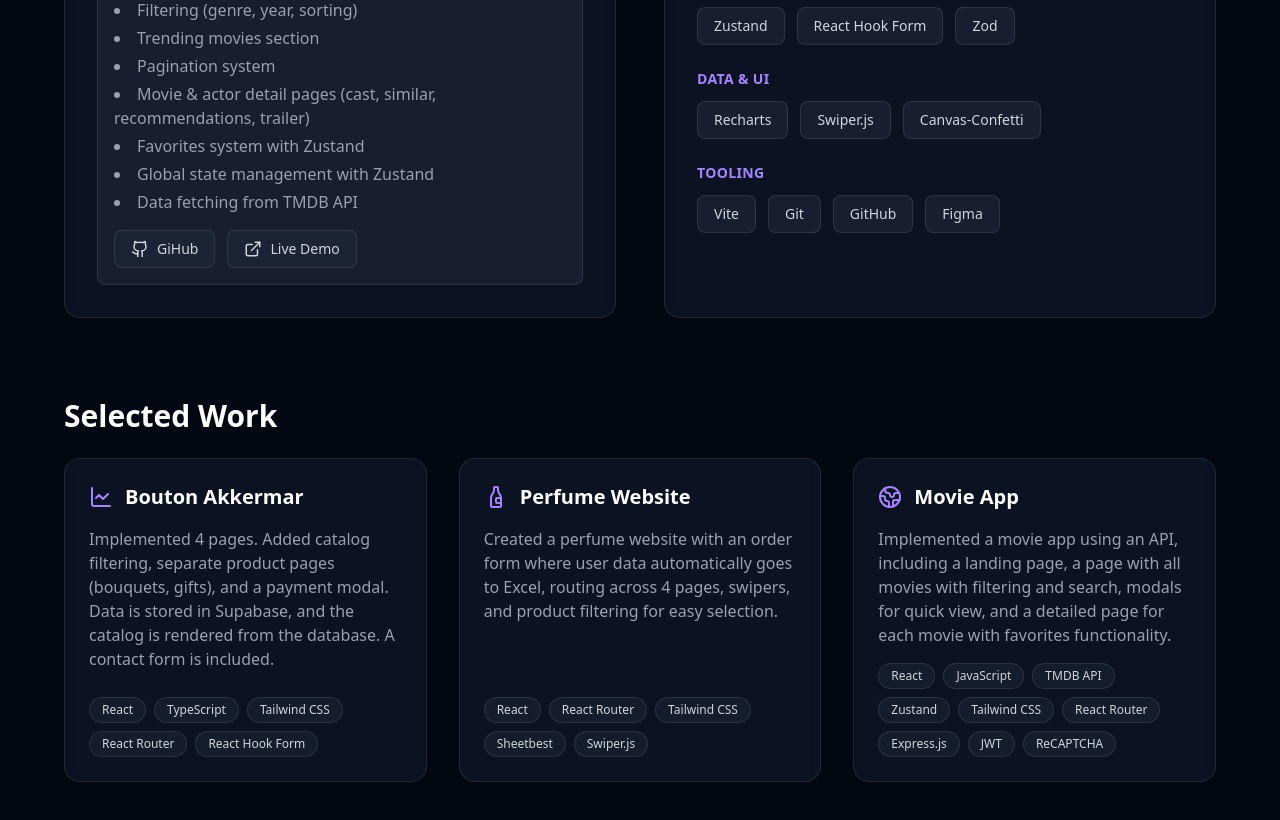
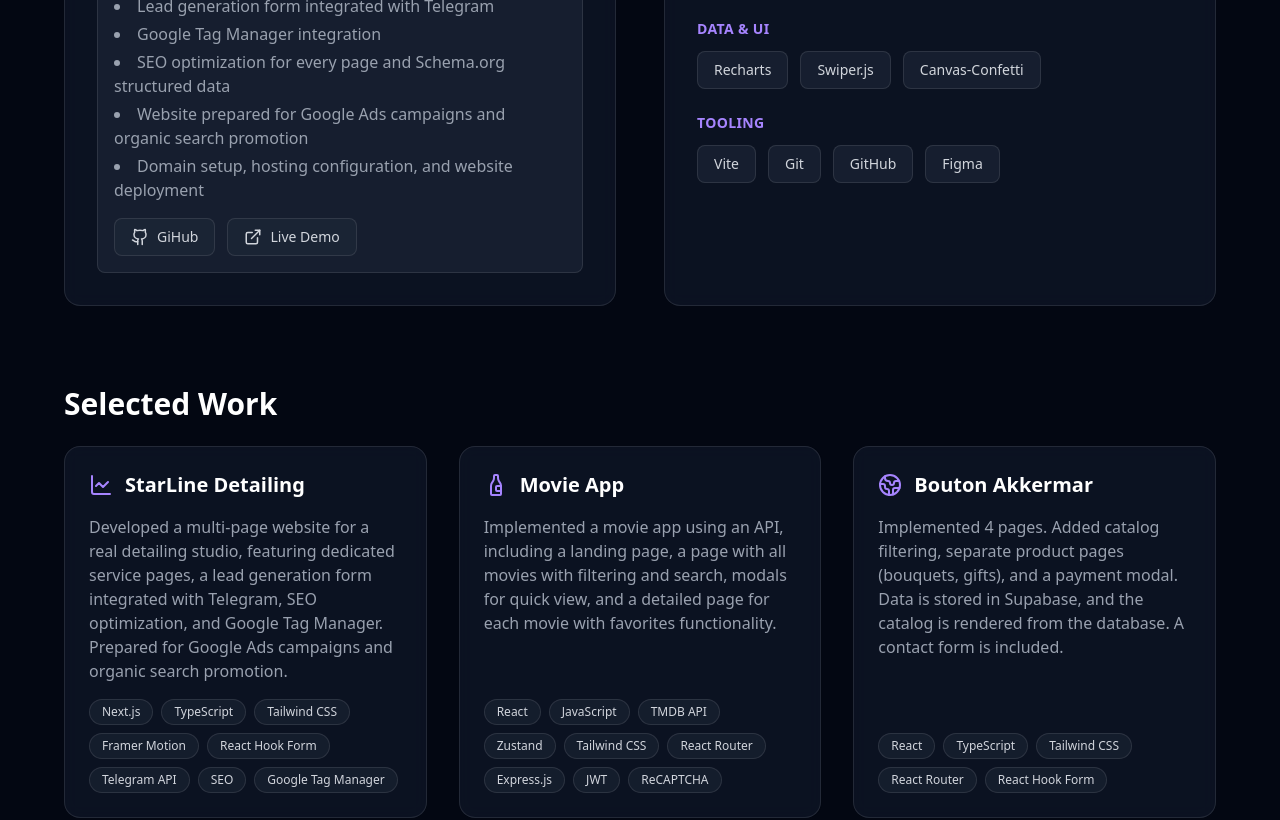
Before and after one commit to VladislavProhorov123/Portfolio, a React (Vite) app: page / in a window 1280 px wide. Shown: the part 1380-2200 px from the top of the page. Built offline with nearby package versions, Linux system fonts and the light colour scheme.

Commit message:
add new project

```diff
--- a/src/i18n/locales/en/translation.json
+++ b/src/i18n/locales/en/translation.json
@@ -7,17 +7,14 @@
   "aboutMeTitle": "About Me",
   "bio": "Hello! I'm Vladyslav, a Junior Fullstack Developer. I build modern web applications using React, TypeScript, Node.js, and Express.js. I work with state management using Zustand, integrate external APIs, design and implement backend functionality, and manage databases with Prisma ORM. I also create animations and interactive UI effects with Framer Motion, focusing on performance, user experience, and clean code. My goal is to develop reliable, scalable, and user-friendly web solutions.",
   "achievementsTitle": "Achievements / Projects",
-  "project1Title": "MovieApp",
+  "project1Title": "StarLine Detailing - Real Commercial Project",
   "project1Items": [
-    "Multi-page app (Home, Movies, Actors, Details pages)",
-    "Movie search with debounce and history",
-    "Filtering (genre, year, sorting)",
-    "Trending movies section",
-    "Pagination system",
-    "Movie & actor detail pages (cast, similar, recommendations, trailer)",
-    "Favorites system with Zustand",
-    "Global state management with Zustand",
-    "Data fetching from TMDB API"
+    "Multi-page website with dedicated detailing service pages",
+    "Lead generation form integrated with Telegram",
+    "Google Tag Manager integration",
+    "SEO optimization for every page and Schema.org structured data",
+    "Website prepared for Google Ads campaigns and organic search promotion",
+    "Domain setup, hosting configuration, and website deployment"
   ],
   "techStackTitle": "Tech Stack",
   "core": "Core",
@@ -29,6 +26,37 @@
   "title": "Selected Work",
   "projects": [
     {
+      "title": "StarLine Detailing",
+      "description": "Developed a multi-page website for a real detailing studio, featuring dedicated service pages, a lead generation form integrated with Telegram, SEO optimization, and Google Tag Manager. Prepared for Google Ads campaigns and organic search promotion.",
+      "techStack": [
+        "Next.js",
+        "TypeScript",
+        "Tailwind CSS",
+        "Framer Motion",
+        "React Hook Form",
+        "Telegram API",
+        "SEO",
+        "Google Tag Manager"
+      ],
+      "link": "https://starline-detailing.com/"
+    },
+    {
+      "title": "Movie App",
+      "description": "Implemented a movie app using an API, including a landing page, a page with all movies with filtering and search, modals for quick view, and a detailed page for each movie with favorites functionality.",
+      "techStack": [
+        "React",
+        "JavaScript",
+        "TMDB API",
+        "Zustand",
+        "Tailwind CSS",
+        "React Router",
+        "Express.js",
+        "JWT",
+        "ReCAPTCHA"
+      ],
+      "link": "https://movie-app-one-alpha-11.vercel.app/"
+    },
+    {
       "title": "Bouton Akkermar",
       "description": "Implemented 4 pages. Added catalog filtering, separate product pages (bouquets, gifts), and a payment modal. Data is stored in Supabase, and the catalog is rendered from the database. A contact form is included.",
       "techStack": [
@@ -39,27 +67,7 @@
         "React Hook Form"
       ],
       "link": "https://bouton-akkerman.vercel.app/"
-    },
-    {
-      "title": "Perfume Website",
-      "description": "Created a perfume website with an order form where user data automatically goes to Excel, routing across 4 pages, swipers, and product filtering for easy selection.",
-      "techStack": [
-        "React",
-        "React Router",
-        "Tailwind CSS",
-        "Sheetbest",
-        "Swiper.js"
-      ],
-      "link": "https://bbenvenuti.vercel.app/"
-    },
-    {
-      "title": "Movie App",
-      "description": "Implemented a movie app using an API, including a landing page, a page with all movies with filtering and search, modals for quick view, and a detailed page for each movie with favorites functionality.",
-      "techStack": ["React", "JavaScript", "TMDB API", "Zustand", "Tailwind CSS", "React Router", "Express.js", "JWT", "ReCAPTCHA"],
-      "link": "https://movie-app-one-alpha-11.vercel.app/"
     }
-
-
   ],
   "contact": {
     "title": "Ready to build something great?",
--- a/src/i18n/locales/uk/translation.json
+++ b/src/i18n/locales/uk/translation.json
@@ -7,17 +7,14 @@
   "aboutMeTitle": "Про мене",
   "bio": "Привіт! Я Владислав, Junior Fullstack Developer. Розробляю сучасні вебзастосунки з використанням React, TypeScript, Node.js та Express.js. Працюю з управлінням станом через Zustand, взаємодію із зовнішніми API, проєктую та інтегрую серверну логіку, працюю з базами даних через Prisma ORM. Також створюю анімації та UI-ефекти за допомогою Framer Motion, приділяючи особливу увагу продуктивності, зручності користування та якості коду. Моя мета — створювати надійні, масштабовані та зручні вебрішення.",
   "achievementsTitle": "Досягнення / Проекти",
-  "project1Title": "Movie App",
+  "project1Title": "StarLine Detailing - реальний комерційний кейс",
   "project1Items": [
-    "Багатосторінковий додаток (Home, Movies, Actors, Details)",
-    "Пошук фільмів з debounce та історією",
-    "Фільтрація (жанр, рік, сортування)",
-    "Секція Trending",
-    "Пагінація",
-    "Детальні сторінки фільмів та акторів (каст, схожі, рекомендації, трейлер)",
-    "Система обраного (Zustand)",
-    "Глобальний стан через Zustand",
-    "Робота з TMDB API"
+    "Багатосторінковий сайт з окремими сторінками послуг детейлінгу",
+    "Форма заявки з інтеграцією Telegram",
+    "SEO-оптимізація для кожної сторінки, гугл оптимізація та структуровані дані Schema.org",
+    "Інтеграція Google Tag Manager",
+    "Підготовка сайту до запуску Google Ads та пошукового просування",
+    "Підключення домену, налаштування хостингу та запуск сайту"
   ],
   "techStackTitle": "Стек технологій",
   "core": "Core",
@@ -29,6 +26,37 @@
   "title": "Вибране",
   "projects": [
     {
+      "title": "StarLine Detailing",
+      "description": "Розробив багатосторінковий сайт для реальної детейлінг-студії з окремими сторінками послуг, формою заявки з інтеграцією Telegram, SEO-оптимізацією та Google Tag Manager. Сайт підготовлений для запуску рекламних кампаній Google Ads і пошукового просування.",
+      "techStack": [
+        "Next.js",
+        "TypeScript",
+        "Tailwind CSS",
+        "Framer Motion",
+        "React Hook Form",
+        "Telegram API",
+        "SEO",
+        "Google Tag Manager"
+      ],
+      "link": "https://starline-detailing.com/"
+    },
+    {
+      "title": "Movie App",
+      "description": "Реалізовано додаток для перегляду фільмів через API, що включає лендинг-сторінку, сторінку з усіма фільмами з фільтрацією та пошуком, модальні вікна для швидкого перегляду та детальну сторінку кожного фільму з функціоналом обраного.",
+      "techStack": [
+        "React",
+        "JavaScript",
+        "TMDB API",
+        "Zustand",
+        "Tailwind CSS",
+        "React Router",
+        "Express.js",
+        "JWT",
+        "ReCAPTCHA"
+      ],
+      "link": "https://movie-app-one-alpha-11.vercel.app/"
+    },
+    {
       "title": "Bouton Akkermar",
       "description": "Реалізовано 4 сторінки сайту. Є фільтрація каталогу, окремі сторінки товарів (букети, подарунки) та модальне вікно для оплати. Дані зберігаються в Supabase, каталог рендериться з бази. Додано форму зворотного зв’язку.",
       "techStack": [
@@ -39,26 +67,7 @@
         "React Hook Form"
       ],
       "link": "https://bouton-akkerman.vercel.app/"
-    },
-    {
-      "title": "Сайт памфумів",
-      "description": "Створено сайт парфумів з формою замовлень, де дані користувачів автоматично потрапляють в Excel, реалізований роутинг по 4 сторінках, додані свайпери та фільтрація товарів для зручного вибору.",
-      "techStack": [
-        "React",
-        "React Router",
-        "Tailwind CSS",
-        "Sheetbest",
-        "Swiper.js"
-      ],
-      "link": "https://bbenvenuti.vercel.app/"
-    },
-    {
-      "title": "Movie App",
-      "description": "Реалізовано додаток для перегляду фільмів через API, що включає лендинг-сторінку, сторінку з усіма фільмами з фільтрацією та пошуком, модальні вікна для швидкого перегляду та детальну сторінку кожного фільму з функціоналом обраного.",
-      "techStack": ["React", "JavaScript", "TMDB API", "Zustand", "Tailwind CSS", "React Router", "Express.js", "JWT", "ReCAPTCHA"],
-      "link": "https://movie-app-one-alpha-11.vercel.app/"
     }
-
   ],
   "contact": {
     "title": "Готовий створювати щось круте?",
--- a/src/sections/About.tsx
+++ b/src/sections/About.tsx
@@ -11,6 +11,7 @@
     {
       title: t("frontend"),
       items: [
+        "Next.js",
         "React",
         "React Router",
         "Tailwind CSS",
@@ -20,7 +21,7 @@
     },
     {
       title: t("backend"),
-      items: ["Node.js", "Express.js", "REST API", "JWT", "bcrypt", "Neon"],
+      items: ["Node.js", "REST API", "JWT", "bcrypt", "Neon"],
     },
     { title: t("stateForms"), items: ["Zustand", "React Hook Form", "Zod"] },
     { title: t("dataUi"), items: ["Recharts", "Swiper.js", "Canvas-Confetti"] },
@@ -67,7 +68,7 @@
               </ul>
               <div className="flex flex-col sm:flex-row gap-3 mt-4">
                 <a
-                  href="https://github.com/VladislavProhorov123/MovieApp"
+                  href="https://github.com/VladislavProhorov123/StarLine-Detailing"
                   target="_blank"
                   rel="noopener noreferrer"
                   className="flex items-center justify-center gap-2 px-4 py-2 rounded-lg text-sm font-medium border transition-all duration-200 cursor-pointer bg-gray-800/60 border-white/10 text-gray-300 hover:text-violet-300 hover:border-violet-400/40 hover:bg-violet-600/10 hover:shadow-[0_0_20px_rgba(139,92,246,0.25)] w-full sm:w-auto hover:-translate-y-[1px] active:scale-95"
@@ -77,7 +78,7 @@
                 </a>
 
                 <a
-                  href="https://movie-app-one-alpha-11.vercel.app/"
+                  href="https://starline-detailing.com/"
                   target="_blank"
                   rel="noopener noreferrer"
                   className="flex items-center justify-center gap-2 px-4 py-2 rounded-lg text-sm font-medium border transition-all duration-200 cursor-pointer bg-gray-800/60 border-white/10 text-gray-300 hover:text-violet-300 hover:border-violet-400/40 hover:bg-violet-600/10 hover:shadow-[0_0_20px_rgba(139,92,246,0.25)] w-full sm:w-auto hover:-translate-y-[1px] active:scale-95"
```
